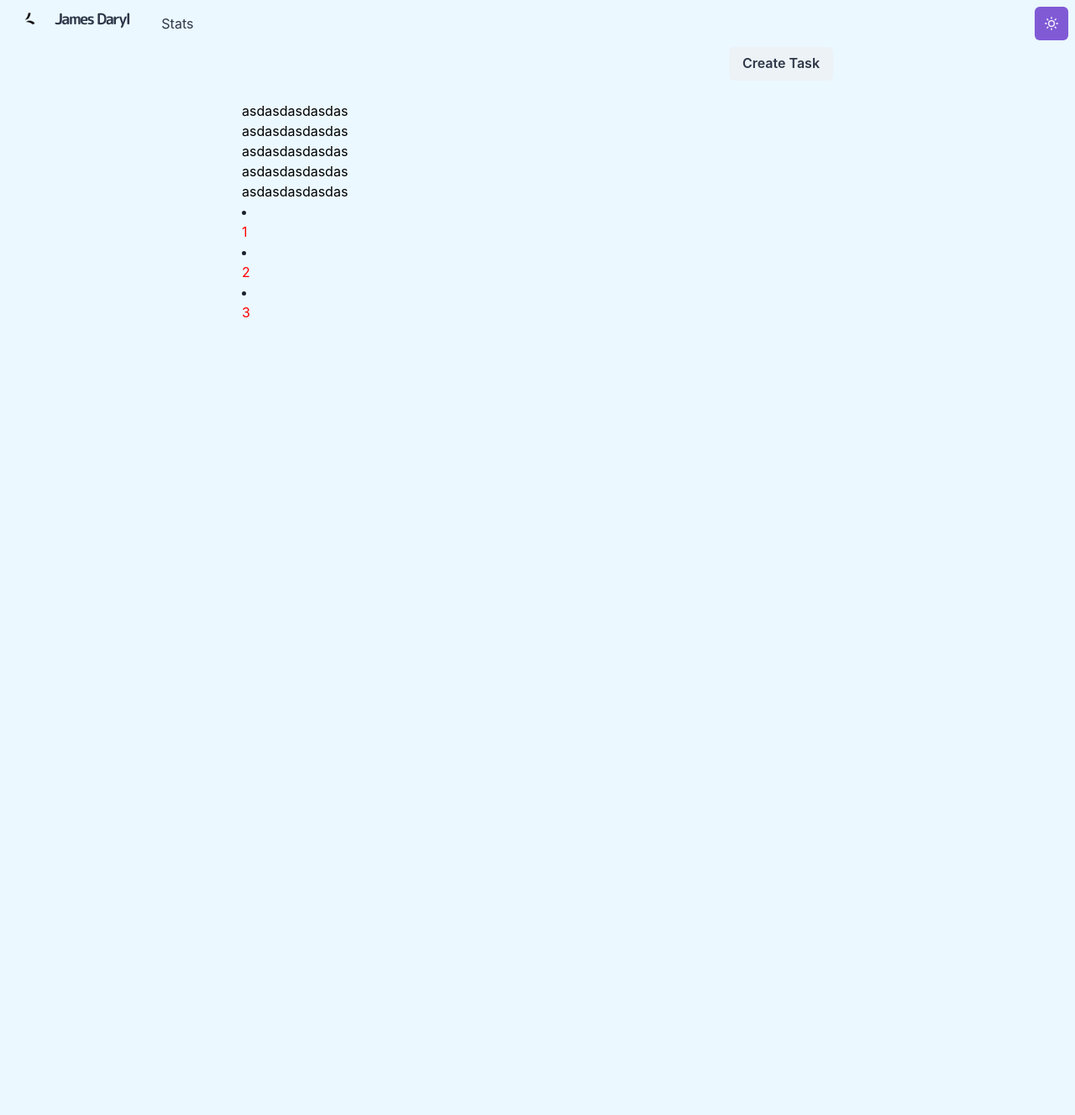
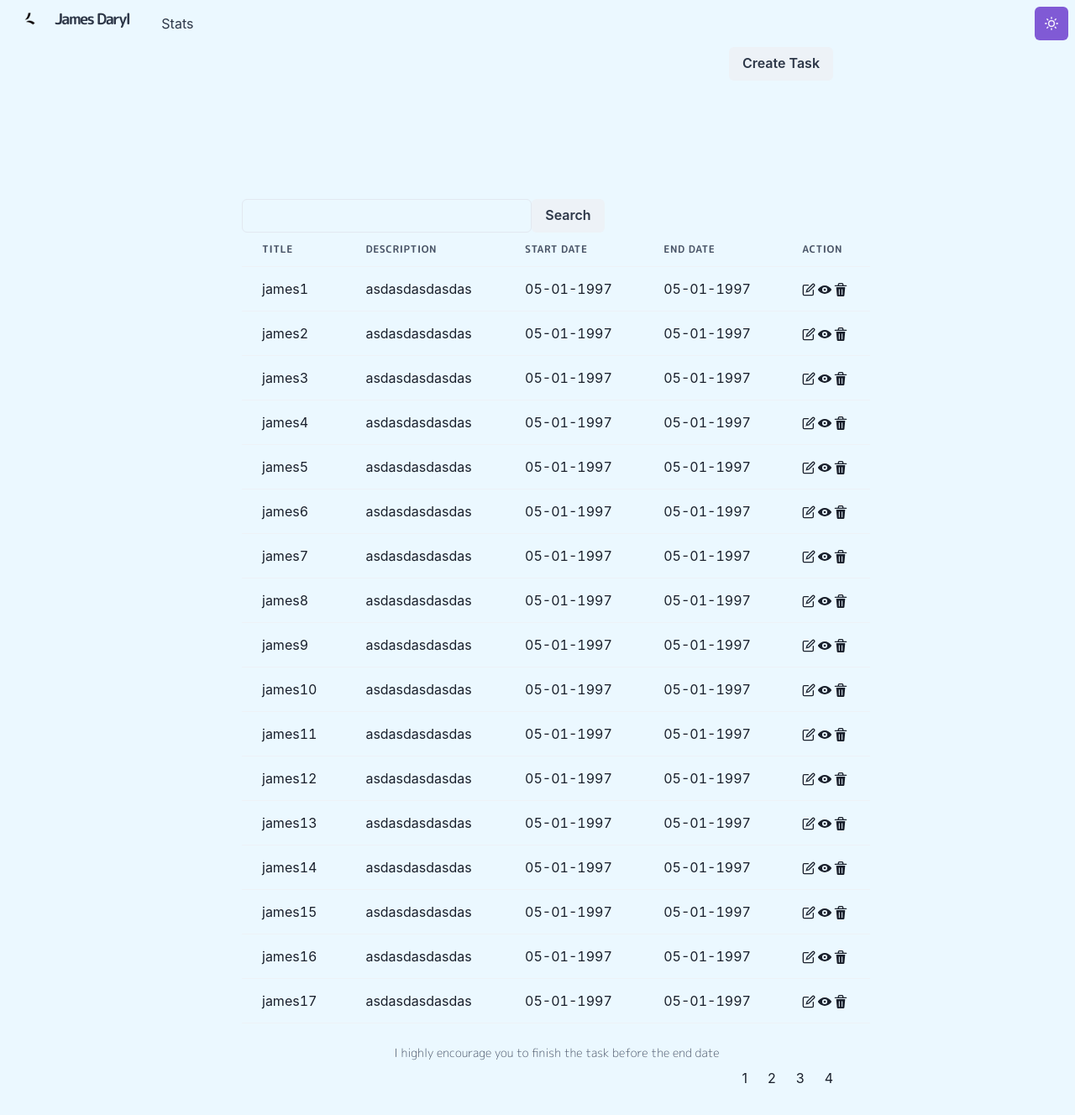
Before and after one commit to jdbbdj/next-todo, a Next.js app: page /todo-app in a window 1280 px wide. Shown: the whole page at 84% size. Before the commit the page ends 800 px from the top, so only its background shows below. Built offline with nearby package versions, Linux system fonts and the light colour scheme.

Commit message:
initial search functionality

```diff
--- /dev/null
+++ b/components/ActionComponents/index.jsx
@@ -0,0 +1,21 @@
+import React from 'react'
+import { EditIcon, ViewIcon, DeleteIcon } from '@chakra-ui/icons'
+import { Grid, GridItem } from '@chakra-ui/react'
+
+const ActionComponents = () => {
+  return (
+    <Grid templateColumns={`repeat(6, 1fr)`}>
+      <GridItem w="200%" colSpan={2}>
+        <EditIcon />
+      </GridItem>
+      <GridItem w="200%" colSpan={2}>
+        <ViewIcon />
+      </GridItem>
+      <GridItem w="200%" colSpan={2}>
+        <DeleteIcon />
+      </GridItem>
+    </Grid>
+  )
+}
+
+export default ActionComponents
--- /dev/null
+++ b/components/SearchField/index.jsx
@@ -0,0 +1,61 @@
+import React, { useEffect } from 'react'
+import {
+  FormControl,
+  Input,
+  FormLabel,
+  Grid,
+  GridItem,
+  Button
+} from '@chakra-ui/react'
+import styled from '@emotion/styled'
+
+const SearchControl = styled(FormControl)`
+  display: flex;
+`
+
+const SearchField = ({
+  searchInput,
+  setSearchInput,
+  searchReports,
+  setSearchReports,
+  setPosts
+}) => {
+  useEffect(() => {
+    if (searchReports && searchReports.length > 0) {
+      let results = []
+      if (searchInput !== '') {
+        results = searchReports.filter(val => {
+          if (val.tasktitle.toLowerCase().includes(searchInput.toLowerCase())) {
+            return val
+          }
+        })
+        setSearchReports(results)
+      }
+    }
+  }, [searchInput])
+
+  return (
+    <form>
+      <SearchControl>
+        <Grid templateColumns={`repeat(6, 1fr)`}>
+          <GridItem colSpan={4}>
+            <Input
+              type="text"
+              name="username"
+              id="searchReports"
+              value={searchInput}
+              onChange={event => {
+                setSearchInput(event.target.value)
+              }}
+            />
+          </GridItem>
+          <GridItem colSpan={1}>
+            <Button>Search</Button>
+          </GridItem>
+        </Grid>
+      </SearchControl>
+    </form>
+  )
+}
+
+export default SearchField
--- a/components/TodoList/ItemPage.jsx
+++ b/components/TodoList/ItemPage.jsx
@@ -1,13 +1,47 @@
 import React from 'react'
+import {
+  Table,
+  Thead,
+  Tbody,
+  Tfoot,
+  Tr,
+  Th,
+  Td,
+  TableCaption
+} from '@chakra-ui/react'
+import ActionComponents from '../ActionComponents'
 
 const ItemPage = ({ posts }) => {
   return (
     <>
-      {posts.map(item => (
-        <div key={item.tasktitle}>
-          <h1 style={{ color: 'black' }}>{item.description}</h1>
-        </div>
-      ))}
+      <Table variant="simple" height="350px" width="750px">
+        <TableCaption>
+          I highly encourage you to finish the task before the end date
+        </TableCaption>
+        <Thead>
+          <Tr>
+            <Th>Title</Th>
+            <Th>Description</Th>
+            <Th>Start Date</Th>
+            <Th>End Date</Th>
+            <Th>Action</Th>
+          </Tr>
+        </Thead>
+        <Tbody>
+          {posts.map(item => (
+            <Tr key={item.tasktitle}>
+              <Td>{item.tasktitle}</Td>
+              <Td>{item.description}</Td>
+              <Td>{item.startdate}</Td>
+              <Td>{item.enddate}</Td>
+              <Td>
+                <ActionComponents />
+              </Td>
+              <td></td>
+            </Tr>
+          ))}
+        </Tbody>
+      </Table>
     </>
   )
 }
--- a/components/TodoList/Pagination.jsx
+++ b/components/TodoList/Pagination.jsx
@@ -1,4 +1,15 @@
 import React from 'react'
+import { Grid, GridItem } from '@chakra-ui/react'
+import styled from '@emotion/styled'
+
+const CustomGridItem = styled(GridItem)`
+  display: flex;
+  cursor: pointer;
+  &:hover {
+    color: black;
+    scale: 1.5;
+  }
+`
 
 const Pagination = ({ postperPage, totalPosts, setCurrentPage }) => {
   console.log(postperPage)
@@ -8,15 +19,19 @@ const Pagination = ({ postperPage, totalPosts, setCurrentPage }) => {
     pageNumbers.push(i)
   }
   return (
-    <nav>
+    <Grid
+      templateColumns={`repeat(${pageNumbers}, 1fr)`}
+      templateRows="repeat(1, 1fr)"
+      gap={6}
+      display="flex"
+      style={{ justifyContent: 'flex-end' }}
+    >
       {pageNumbers.map(number => (
-        <li key={number}>
-          <h1 onClick={e => setCurrentPage(number)} style={{ color: 'red' }}>
-            {number}
-          </h1>
-        </li>
+        <CustomGridItem key={number} onClick={e => setCurrentPage(number)}>
+          {number}
+        </CustomGridItem>
       ))}
-    </nav>
+    </Grid>
   )
 }
 
--- a/components/TodoList/index.jsx
+++ b/components/TodoList/index.jsx
@@ -1,5 +1,6 @@
 import React, { useState, useEffect } from 'react'
 import { dummyData } from '../../utils/data'
+import SearchField from '../SearchField'
 import ItemPage from './ItemPage'
 import Pagination from './Pagination'
 
@@ -9,9 +10,12 @@ const TodoList = () => {
   const [loading, setLoading] = useState(false)
   const [currentPage, setCurrentPage] = useState(1)
   const [postperPage, setPostsPerPage] = useState(5)
+  const [searchInput, setSearchInput] = useState('')
+  const [searchReports, setSearchReports] = useState([])
 
   useEffect(() => {
     setPosts(INITIAL_DATA)
+    setSearchReports(posts)
   }, [posts])
 
   const indexOfLastPost = currentPage * postperPage
@@ -20,7 +24,14 @@ const TodoList = () => {
 
   return (
     <>
-      <ItemPage posts={currentPosts} />
+      <SearchField
+        searchInput={searchInput}
+        setSearchInput={setSearchInput}
+        searchReports={searchReports}
+        setSearchReports={setSearchReports}
+        setPosts={setPosts}
+      />
+      <ItemPage posts={searchReports} />
       <Pagination
         postperPage={postperPage}
         totalPosts={posts.length}
--- a/utils/data.js
+++ b/utils/data.js
@@ -92,5 +92,33 @@ export const dummyData = [
     startdate: '05-01-1997',
     enddate: '05-01-1997',
     done: false
+  },
+  {
+    tasktitle: 'james14',
+    description: 'asdasdasdasdas',
+    startdate: '05-01-1997',
+    enddate: '05-01-1997',
+    done: false
+  },
+  {
+    tasktitle: 'james15',
+    description: 'asdasdasdasdas',
+    startdate: '05-01-1997',
+    enddate: '05-01-1997',
+    done: false
+  },
+  {
+    tasktitle: 'james16',
+    description: 'asdasdasdasdas',
+    startdate: '05-01-1997',
+    enddate: '05-01-1997',
+    done: false
+  },
+  {
+    tasktitle: 'james17',
+    description: 'asdasdasdasdas',
+    startdate: '05-01-1997',
+    enddate: '05-01-1997',
+    done: false
   }
 ]
```
